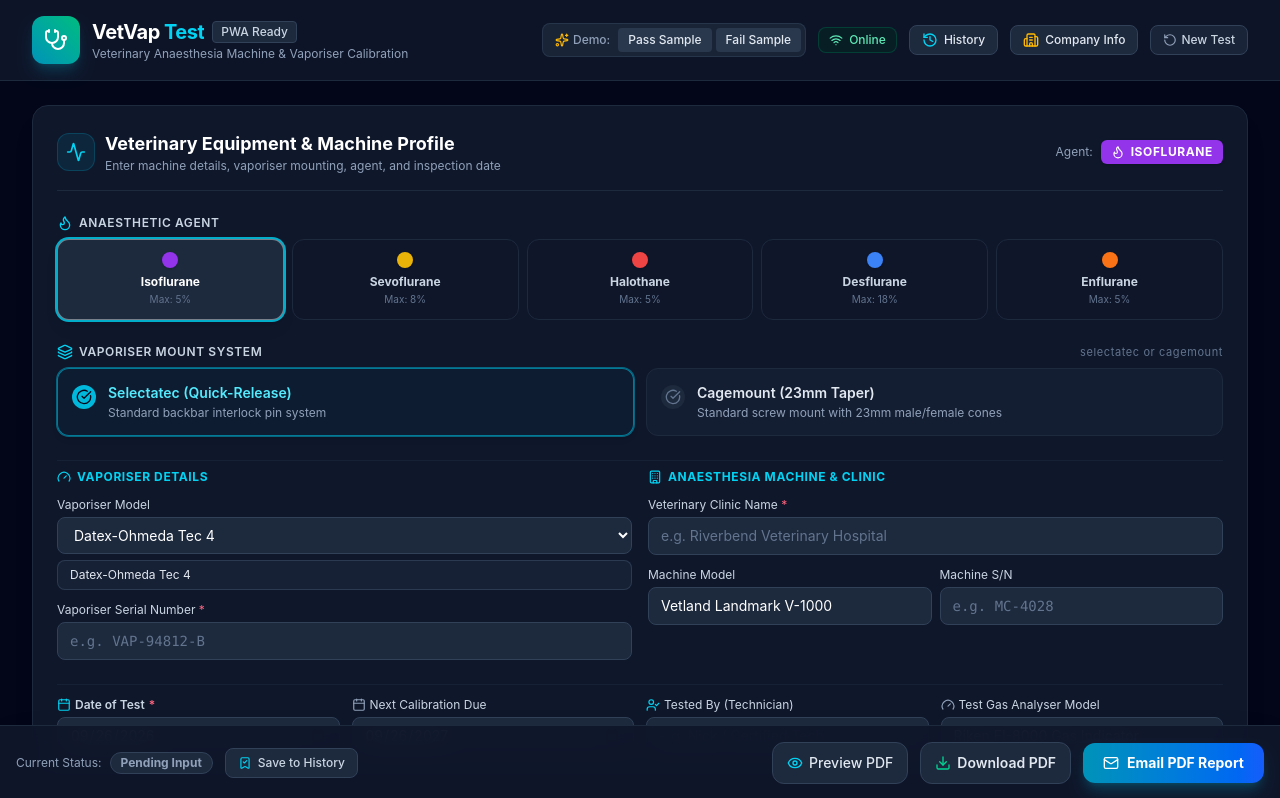
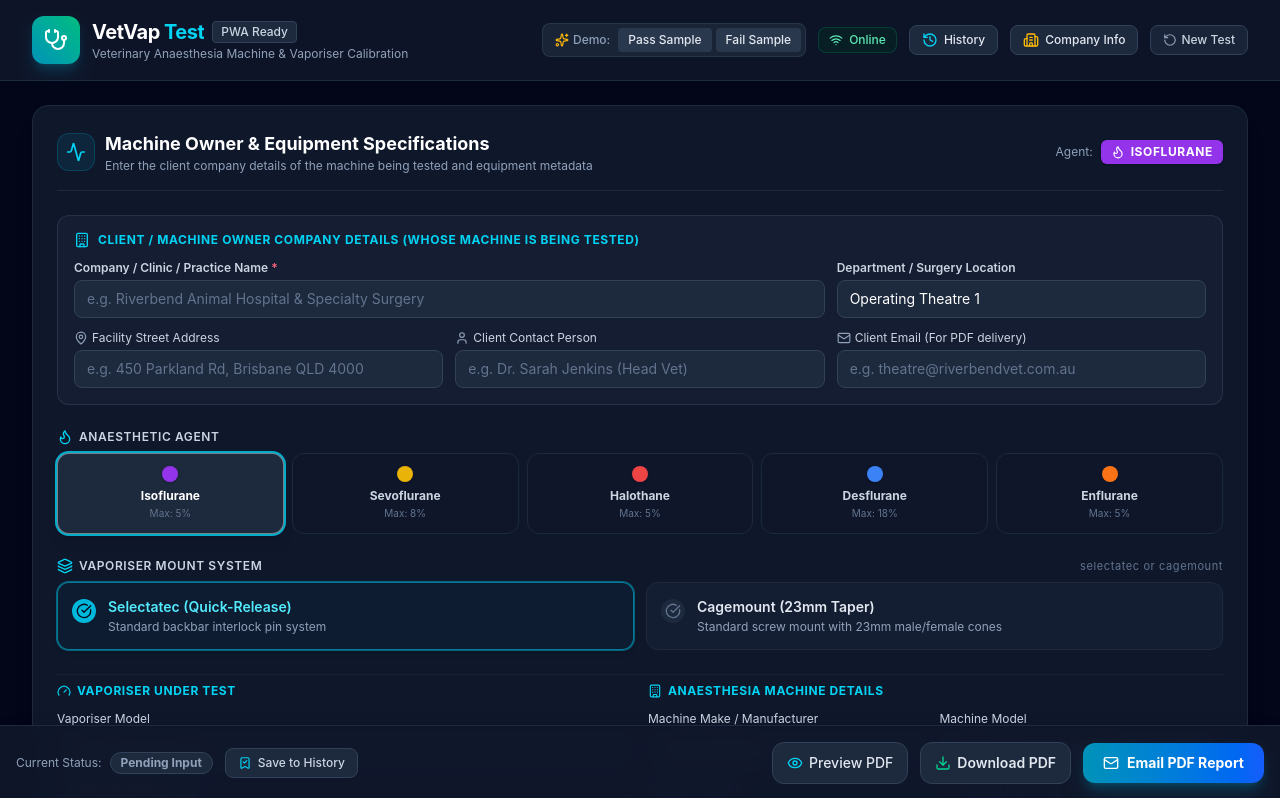
Before and after one commit to nickpstone/vet-anaesthesia-tester, a React (Vite) app: page / in a window 1280 px wide. Shown: the top 798 px of the page. Built offline with nearby package versions, Linux system fonts and the light colour scheme.

Commit message:
Add explicit company details for machine owner and testing provider

```diff
--- a/src/App.tsx
+++ b/src/App.tsx
@@ -98,22 +98,30 @@
     const today = getTodayDateString();
     if (type === 'pass') {
       setMachine({
-        clinicName: 'All Creatures Veterinary Hospital',
-        clinicAddress: '450 Parkland Rd, Brisbane QLD 4000',
-        clinicContact: 'dr.smith@allcreaturesvet.com.au',
+        ownerCompanyName: 'All Creatures Veterinary Specialty Hospital',
+        ownerDepartment: 'Operating Theatre 1 (Soft Tissue)',
+        ownerAddress: '450 Parkland Rd, Brisbane QLD 4000',
+        ownerContactPerson: 'Dr. Michael Smith BVSc (Head Surgeon)',
+        ownerContactEmail: 'dr.smith@allcreaturesvet.com.au',
+        ownerContactPhone: '+61 7 3840 1122',
+        machineManufacturer: 'Vetland Medical Systems',
         machineModel: 'Vetland Landmark V-1000',
         machineSerial: 'VLM-2041',
+        machineAssetTag: 'ASSET-BRIS-014',
         vaporiserModel: 'Datex-Ohmeda Tec 4',
         vaporiserSerial: 'VAP-8841-ISO',
         mountType: 'Selectatec',
         agent: 'Isoflurane',
         testDate: today,
         nextDueDate: '2027-09-26',
-        technicianName: 'Nick (Senior Biomedical Tech)',
+        technicianName: 'Nick (Senior Biomedical Engineer)',
         gasAnalyserModel: 'Riken FI-8000 Optical Analyser',
         gasAnalyserSerial: 'RK-99120',
         gasAnalyserCalDate: today,
-        notes: 'Annual routine compliance testing. Selectatec interlocks engage smoothly, zero-lock working normally, pressure tested to 30 cmH2O without decay.'
+        notes: 'Annual routine compliance testing. Selectatec interlocks engage smoothly, zero-lock working normally, pressure tested to 30 cmH2O without decay.',
+        clinicName: 'All Creatures Veterinary Specialty Hospital',
+        clinicAddress: '450 Parkland Rd, Brisbane QLD 4000',
+        clinicContact: 'dr.smith@allcreaturesvet.com.au'
       });
 
       // Pass values within +/- 4% to 8%
@@ -138,22 +146,30 @@
       showToast('Loaded PASS demo data (all points within ISO ±15% tolerance).');
     } else {
       setMachine({
-        clinicName: 'Bayside Veterinary Specialty Clinic',
-        clinicAddress: '12 Marine Parade, Melbourne VIC 3000',
-        clinicContact: 'theatre@baysidevet.com.au',
+        ownerCompanyName: 'Bayside Veterinary Emergency Centre',
+        ownerDepartment: 'Emergency Theatre 2',
+        ownerAddress: '12 Marine Parade, Melbourne VIC 3000',
+        ownerContactPerson: 'Dr. Emily Watson (Clinical Director)',
+        ownerContactEmail: 'theatre@baysidevet.com.au',
+        ownerContactPhone: '+61 3 9550 4400',
+        machineManufacturer: 'Burtons Medical UK',
         machineModel: 'Burtons Compact Anaesthesia Unit',
         machineSerial: 'BC-9941',
+        machineAssetTag: 'ASSET-MELB-089',
         vaporiserModel: 'Penlon Sigma Delta Sevo',
         vaporiserSerial: 'VAP-5520-SEV',
         mountType: 'Cagemount',
         agent: 'Sevoflurane',
         testDate: today,
         nextDueDate: '2027-09-26',
-        technicianName: 'Nick (Senior Biomedical Tech)',
+        technicianName: 'Nick (Senior Biomedical Engineer)',
         gasAnalyserModel: 'Datex-Ohmeda Capnomac Ultima',
         gasAnalyserSerial: 'DX-4410',
         gasAnalyserCalDate: today,
-        notes: 'Vaporiser delivering dangerously high output at 2.0% and 4.0% dial settings. Wick or temperature compensation bypass valve failed. REMOVED FROM THEATRE.'
+        notes: 'Vaporiser delivering dangerously high output at 2.0% and 4.0% dial settings. Wick or temperature compensation bypass valve failed. REMOVED FROM CLINICAL ROTATION.',
+        clinicName: 'Bayside Veterinary Emergency Centre',
+        clinicAddress: '12 Marine Parade, Melbourne VIC 3000',
+        clinicContact: 'theatre@baysidevet.com.au'
       });
 
       // Fail values exceeding tolerance
--- a/src/components/MachineDetailsCard.tsx
+++ b/src/components/MachineDetailsCard.tsx
@@ -8,7 +8,11 @@
   Gauge,
   Activity,
   CheckCircle,
-  HelpCircle
+  MapPin,
+  Phone,
+  Mail,
+  User,
+  Tag
 } from 'lucide-react';
 import { AnaestheticAgent, MachineInfo, MountType } from '../types';
 import {
@@ -29,6 +33,14 @@
 }) => {
   const handleFieldChange = (field: keyof MachineInfo, value: any) => {
     const updated = { ...machine, [field]: value };
+    // Synchronize legacy and new fields
+    if (field === 'ownerCompanyName') updated.clinicName = value;
+    if (field === 'clinicName') updated.ownerCompanyName = value;
+    if (field === 'ownerAddress') updated.clinicAddress = value;
+    if (field === 'clinicAddress') updated.ownerAddress = value;
+    if (field === 'ownerContactEmail') updated.clinicContact = value;
+    if (field === 'clinicContact') updated.ownerContactEmail = value;
+
     // If testDate changed, automatically suggest nextDueDate (+1 year)
     if (field === 'testDate') {
       updated.nextDueDate = getNextYearDateString(value);
@@ -38,7 +50,6 @@
 
   const handleAgentChange = (newAgent: AnaestheticAgent) => {
     const updated = { ...machine, agent: newAgent };
-    // If vaporiserModel was blank or default, suggest matching model
     const agentConfig = AGENT_CONFIGS[newAgent];
     if (agentConfig && agentConfig.commonModels.length > 0) {
       if (!machine.vaporiserModel || COMMON_VAPORISER_MODELS.includes(machine.vaporiserModel)) {
@@ -80,10 +91,10 @@
           </div>
           <div>
             <h2 className="text-base sm:text-lg font-bold text-white m-0">
-              Veterinary Equipment & Machine Profile
+              Machine Owner & Equipment Specifications
             </h2>
             <p className="text-xs text-slate-400 m-0">
-              Enter machine details, vaporiser mounting, agent, and inspection date
+              Enter the client company details of the machine being tested and equipment metadata
             </p>
           </div>
         </div>
@@ -101,7 +112,85 @@
         </div>
       </div>
 
-      {/* 1. ANAESTHETIC AGENT SELECTOR */}
+      {/* 1. MACHINE OWNER / CLIENT COMPANY DETAILS */}
+      <div className="bg-slate-800/40 rounded-xl p-4 border border-slate-700/60 space-y-3">
+        <div className="flex items-center gap-2 text-cyan-400 font-bold text-xs uppercase tracking-wider">
+          <Building className="w-4 h-4" />
+          Client / Machine Owner Company Details (Whose machine is being tested)
+        </div>
+
+        <div className="grid grid-cols-1 sm:grid-cols-2 md:grid-cols-3 gap-3">
+          <div className="sm:col-span-2">
+            <label className="block text-xs font-semibold text-slate-300 mb-1">
+              Company / Clinic / Practice Name <span className="text-rose-400">*</span>
+            </label>
+            <input
+              type="text"
+              required
+              value={machine.ownerCompanyName || machine.clinicName || ''}
+              onChange={(e) => handleFieldChange('ownerCompanyName', e.target.value)}
+              placeholder="e.g. Riverbend Animal Hospital & Specialty Surgery"
+              className="w-full px-3 py-2 bg-slate-800 border border-slate-700 rounded-lg text-sm text-white placeholder-slate-500 focus:outline-none focus:ring-2 focus:ring-cyan-500"
+            />
+          </div>
+
+          <div>
+            <label className="block text-xs font-semibold text-slate-300 mb-1">
+              Department / Surgery Location
+            </label>
+            <input
+              type="text"
+              value={machine.ownerDepartment || ''}
+              onChange={(e) => handleFieldChange('ownerDepartment', e.target.value)}
+              placeholder="e.g. Operating Theatre 2 / Dental Suite"
+              className="w-full px-3 py-2 bg-slate-800 border border-slate-700 rounded-lg text-sm text-white placeholder-slate-500 focus:outline-none focus:ring-2 focus:ring-cyan-500"
+            />
+          </div>
+        </div>
+
+        <div className="grid grid-cols-1 sm:grid-cols-3 gap-3">
+          <div className="sm:col-span-1">
+            <label className="block text-xs text-slate-300 mb-1 flex items-center gap-1">
+              <MapPin className="w-3.5 h-3.5 text-slate-400" /> Facility Street Address
+            </label>
+            <input
+              type="text"
+              value={machine.ownerAddress || machine.clinicAddress || ''}
+              onChange={(e) => handleFieldChange('ownerAddress', e.target.value)}
+              placeholder="e.g. 450 Parkland Rd, Brisbane QLD 4000"
+              className="w-full px-3 py-2 bg-slate-800 border border-slate-700 rounded-lg text-sm text-white placeholder-slate-500 focus:outline-none focus:ring-2 focus:ring-cyan-500"
+            />
+          </div>
+
+          <div>
+            <label className="block text-xs text-slate-300 mb-1 flex items-center gap-1">
+              <User className="w-3.5 h-3.5 text-slate-400" /> Client Contact Person
+            </label>
+            <input
+              type="text"
+              value={machine.ownerContactPerson || ''}
+              onChange={(e) => handleFieldChange('ownerContactPerson', e.target.value)}
+              placeholder="e.g. Dr. Sarah Jenkins (Head Vet)"
+              className="w-full px-3 py-2 bg-slate-800 border border-slate-700 rounded-lg text-sm text-white placeholder-slate-500 focus:outline-none focus:ring-2 focus:ring-cyan-500"
+            />
+          </div>
+
+          <div>
+            <label className="block text-xs text-slate-300 mb-1 flex items-center gap-1">
+              <Mail className="w-3.5 h-3.5 text-slate-400" /> Client Email (For PDF delivery)
+            </label>
+            <input
+              type="email"
+              value={machine.ownerContactEmail || machine.clinicContact || ''}
+              onChange={(e) => handleFieldChange('ownerContactEmail', e.target.value)}
+              placeholder="e.g. theatre@riverbendvet.com.au"
+              className="w-full px-3 py-2 bg-slate-800 border border-slate-700 rounded-lg text-sm text-white placeholder-slate-500 focus:outline-none focus:ring-2 focus:ring-cyan-500"
+            />
+          </div>
+        </div>
+      </div>
+
+      {/* 2. ANAESTHETIC AGENT SELECTOR */}
       <div>
         <label className="block text-xs font-semibold text-slate-300 uppercase tracking-wider mb-2 flex items-center gap-1.5">
           <Flame className="w-4 h-4 text-cyan-400" />
@@ -138,7 +227,7 @@
         </div>
       </div>
 
-      {/* 2. MOUNT SYSTEM SELECTOR (Cagemount vs Selectatec) */}
+      {/* 3. MOUNT SYSTEM SELECTOR (Cagemount vs Selectatec) */}
       <div>
         <label className="block text-xs font-semibold text-slate-300 uppercase tracking-wider mb-2 flex items-center justify-between">
           <span className="flex items-center gap-1.5">
@@ -178,13 +267,13 @@
         </div>
       </div>
 
-      {/* 3. VAPORISER & MACHINE SPECIFICS */}
+      {/* 4. HARDWARE SPECIFICS: MACHINE & VAPORISER */}
       <div className="grid grid-cols-1 md:grid-cols-2 gap-4 pt-2 border-t border-slate-800/60">
 
         {/* Left Column: Vaporiser Details */}
         <div className="space-y-3">
           <h3 className="text-xs font-bold text-cyan-400 uppercase tracking-wider flex items-center gap-1.5">
-            <Gauge className="w-3.5 h-3.5" /> Vaporiser Details
+            <Gauge className="w-3.5 h-3.5" /> Vaporiser Under Test
           </h3>
 
           <div>
@@ -227,27 +316,26 @@
           </div>
         </div>
 
-        {/* Right Column: Anaesthesia Machine & Clinic */}
+        {/* Right Column: Anaesthesia Machine Hardware */}
         <div className="space-y-3">
           <h3 className="text-xs font-bold text-cyan-400 uppercase tracking-wider flex items-center gap-1.5">
-            <Building className="w-3.5 h-3.5" /> Anaesthesia Machine & Clinic
+            <Building className="w-3.5 h-3.5" /> Anaesthesia Machine Details
           </h3>
 
+          <div className="grid grid-cols-2 gap-2">
             <div>
               <label className="block text-xs text-slate-300 mb-1">
-              Veterinary Clinic Name <span className="text-rose-400">*</span>
+                Machine Make / Manufacturer
               </label>
               <input
                 type="text"
-              required
-              value={machine.clinicName}
-              onChange={(e) => handleFieldChange('clinicName', e.target.value)}
-              placeholder="e.g. Riverbend Veterinary Hospital"
+                value={machine.machineManufacturer || ''}
+                onChange={(e) => handleFieldChange('machineManufacturer', e.target.value)}
+                placeholder="e.g. Vetland Medical"
                 className="w-full px-3 py-2 bg-slate-800 border border-slate-700 rounded-lg text-sm text-white placeholder-slate-500 focus:outline-none focus:ring-2 focus:ring-cyan-500"
               />
             </div>
 
-          <div className="grid grid-cols-2 gap-2">
             <div>
               <label className="block text-xs text-slate-300 mb-1">
                 Machine Model
@@ -257,7 +345,7 @@
                 list="machine-models"
                 value={machine.machineModel}
                 onChange={(e) => handleFieldChange('machineModel', e.target.value)}
-                placeholder="e.g. Vetland Landmark"
+                placeholder="e.g. Landmark V-1000"
                 className="w-full px-3 py-2 bg-slate-800 border border-slate-700 rounded-lg text-sm text-white placeholder-slate-500 focus:outline-none focus:ring-2 focus:ring-cyan-500"
               />
               <datalist id="machine-models">
@@ -266,10 +354,12 @@
                 ))}
               </datalist>
             </div>
+          </div>
 
+          <div className="grid grid-cols-2 gap-2">
             <div>
               <label className="block text-xs text-slate-300 mb-1">
-                Machine S/N
+                Machine Serial #
               </label>
               <input
                 type="text"
@@ -279,12 +369,25 @@
                 className="w-full px-3 py-2 bg-slate-800 border border-slate-700 rounded-lg text-sm text-white font-mono placeholder-slate-500 focus:outline-none focus:ring-2 focus:ring-cyan-500"
               />
             </div>
+
+            <div>
+              <label className="block text-xs text-slate-300 mb-1 flex items-center gap-1">
+                <Tag className="w-3 h-3 text-slate-400" /> Hospital Asset Tag #
+              </label>
+              <input
+                type="text"
+                value={machine.machineAssetTag || ''}
+                onChange={(e) => handleFieldChange('machineAssetTag', e.target.value)}
+                placeholder="e.g. ASSET-2024-08"
+                className="w-full px-3 py-2 bg-slate-800 border border-slate-700 rounded-lg text-sm text-white font-mono placeholder-slate-500 focus:outline-none focus:ring-2 focus:ring-cyan-500"
+              />
+            </div>
           </div>
         </div>
 
       </div>
 
-      {/* 4. DATES & TECHNICIAN / ANALYSER INFO */}
+      {/* 5. DATES & TECHNICIAN / ANALYSER INFO */}
       <div className="grid grid-cols-1 sm:grid-cols-2 md:grid-cols-4 gap-3 pt-3 border-t border-slate-800/60">
 
         <div>
--- a/src/types/index.ts
+++ b/src/types/index.ts
@@ -30,41 +30,64 @@
   dialPoints: DialPoint[];
 }
 
+/**
+ * Details of the Machine and the Client / Company whose machine is being tested
+ */
 export interface MachineInfo {
-  clinicName: string;
-  clinicAddress: string;
-  clinicContact: string;
-  machineModel: string;
-  machineSerial: string;
-  vaporiserModel: string;
-  vaporiserSerial: string;
-  mountType: MountType;
-  agent: AnaestheticAgent;
-  testDate: string;        // YYYY-MM-DD
-  nextDueDate: string;     // YYYY-MM-DD
-  technicianName: string;
-  gasAnalyserModel: string;
-  gasAnalyserSerial: string;
-  gasAnalyserCalDate: string;
-  notes: string;
+  // Client / Machine Owner Company Details
+  ownerCompanyName: string;       // e.g. 'Riverbend Animal Hospital & Referral Centre'
+  ownerDepartment: string;        // e.g. 'Operating Theatre 2 / Dental Surgery'
+  ownerAddress: string;           // e.g. '450 Parkland Rd, Brisbane QLD 4000'
+  ownerContactPerson: string;     // e.g. 'Dr. Sarah Jenkins BVSc'
+  ownerContactEmail: string;      // e.g. 'theatre@riverbendvet.com.au'
+  ownerContactPhone: string;      // e.g. '+61 7 3000 1234'
+
+  // Machine Details
+  machineManufacturer: string;    // e.g. 'Vetland Medical'
+  machineModel: string;           // e.g. 'Landmark V-1000'
+  machineSerial: string;          // e.g. 'VLM-2041'
+  machineAssetTag: string;        // e.g. 'ASSET-2024-08'
+
+  // Vaporiser Details
+  vaporiserModel: string;         // e.g. 'Datex-Ohmeda Tec 4'
+  vaporiserSerial: string;        // e.g. 'VAP-8841-ISO'
+  mountType: MountType;           // 'Selectatec' | 'Cagemount'
+  agent: AnaestheticAgent;        // 'Isoflurane' | 'Sevoflurane' | etc.
+
+  // Testing Dates & Tech
+  testDate: string;               // YYYY-MM-DD
+  nextDueDate: string;            // YYYY-MM-DD
+  technicianName: string;         // e.g. 'Nick (Certified Biomedical Tech)'
+  gasAnalyserModel: string;       // e.g. 'Riken FI-8000 Optical Gas Indicator'
+  gasAnalyserSerial: string;      // e.g. 'RK-99120'
+  gasAnalyserCalDate: string;     // YYYY-MM-DD
+  notes: string;                  // Inspection remarks
+
+  // Compatibility aliases
+  clinicName?: string;
+  clinicAddress?: string;
+  clinicContact?: string;
 }
 
+/**
+ * Details of the Testing / Calibration Service Provider Company
+ */
 export interface CompanyProfile {
-  companyName: string;
-  address: string;
-  phone: string;
-  email: string;
-  website: string;
-  accreditationNumber: string;
-  logoDataUrl: string; // Base64
+  companyName: string;            // e.g. 'BioMed Veterinary Calibration & Engineering Services'
+  address: string;                // e.g. '123 Medical Parkway, Suite 400, Sydney NSW 2000'
+  phone: string;                  // e.g. '+61 400 123 456'
+  email: string;                  // e.g. 'service@biomedvet.com.au'
+  website: string;                // e.g. 'www.biomedvet.com.au'
+  accreditationNumber: string;    // e.g. 'ISO/IEC 17025 Biomedical Accreditation #4928'
+  logoDataUrl: string;            // Base64 image
 }
 
 export type ToleranceMode = 'iso' | 'relative' | 'custom';
 
 export interface ToleranceConfig {
   mode: ToleranceMode;
-  percentage: number;   // default 15 (%)
-  absoluteFloor: number; // default 0.15 (%)
+  percentage: number;             // default 15 (%)
+  absoluteFloor: number;          // default 0.15 (%)
 }
 
 export interface PointEvaluation {
--- a/src/utils/constants.ts
+++ b/src/utils/constants.ts
@@ -151,11 +151,16 @@
 export const createInitialMachineInfo = (): MachineInfo => {
   const today = getTodayDateString();
   return {
-    clinicName: '',
-    clinicAddress: '',
-    clinicContact: '',
+    ownerCompanyName: '',
+    ownerDepartment: 'Operating Theatre 1',
+    ownerAddress: '',
+    ownerContactPerson: '',
+    ownerContactEmail: '',
+    ownerContactPhone: '',
+    machineManufacturer: 'Vetland Medical',
     machineModel: 'Vetland Landmark V-1000',
     machineSerial: '',
+    machineAssetTag: '',
     vaporiserModel: 'Datex-Ohmeda Tec 4',
     vaporiserSerial: '',
     mountType: 'Selectatec',
@@ -166,6 +171,9 @@
     gasAnalyserModel: 'Riken FI-8000 Gas Indicator',
     gasAnalyserSerial: '',
     gasAnalyserCalDate: today,
-    notes: 'Vaporiser inspected and calibrated using calibrated optical refractometer/gas analyser.'
+    notes: 'Vaporiser inspected and calibrated using calibrated optical refractometer/gas analyser.',
+    clinicName: '',
+    clinicAddress: '',
+    clinicContact: ''
   };
 };
--- a/src/utils/pdfGenerator.ts
+++ b/src/utils/pdfGenerator.ts
@@ -195,57 +195,73 @@
   doc.setFillColor(248, 250, 252); // Slate 50
   doc.setDrawColor(203, 213, 225);
   doc.setLineWidth(0.4);
-  const infoBoxHeight = 36;
+  const infoBoxHeight = 42;
   doc.roundedRect(leftMargin, currentY, contentWidth, infoBoxHeight, 1.5, 1.5, 'FD');
 
   const col1X = leftMargin + 4;
   const col2X = leftMargin + (contentWidth / 2) + 4;
   let infoY = currentY + 5;
 
-  // Column 1: Client & Anaesthesia Machine
+  // Column 1: Client & Facility Details
   doc.setFont('helvetica', 'bold');
   doc.setFontSize(8.5);
   doc.setTextColor(30, 41, 59);
-  doc.text('VETERINARY CLINIC / CLIENT', col1X, infoY);
-  infoY += 4;
+  doc.text('CLIENT / MACHINE OWNER COMPANY', col1X, infoY);
+  infoY += 4.5;
 
   doc.setFont('helvetica', 'normal');
-  doc.setFontSize(8);
+  doc.setFontSize(7.5);
   doc.setTextColor(71, 85, 105);
-  doc.text(`Clinic: ${machine.clinicName || 'Not specified'}`, col1X, infoY);
-  infoY += 4;
-  doc.text(`Address: ${machine.clinicAddress || 'Not specified'}`, col1X, infoY);
-  infoY += 4;
-  doc.text(`Machine Model: ${machine.machineModel || 'N/A'}`, col1X, infoY);
-  infoY += 4;
-  doc.text(`Machine Serial: ${machine.machineSerial || 'N/A'}`, col1X, infoY);
-  infoY += 4;
-  doc.text(`Technician: ${machine.technicianName || 'N/A'}`, col1X, infoY);
+  const clientCompany = machine.ownerCompanyName || machine.clinicName || 'Not specified';
+  doc.text(`Company/Clinic: ${clientCompany}`, col1X, infoY);
+  infoY += 3.8;
+  if (machine.ownerDepartment) {
+    doc.text(`Department/Room: ${machine.ownerDepartment}`, col1X, infoY);
+    infoY += 3.8;
+  }
+  const clientAddr = machine.ownerAddress || machine.clinicAddress || 'Not specified';
+  doc.text(`Facility Address: ${clientAddr}`, col1X, infoY);
+  infoY += 3.8;
+  if (machine.ownerContactPerson) {
+    doc.text(`Contact: ${machine.ownerContactPerson}`, col1X, infoY);
+    infoY += 3.8;
+  }
+  const clientEmail = machine.ownerContactEmail || machine.clinicContact || '';
+  if (clientEmail) {
+    doc.text(`Email: ${clientEmail}`, col1X, infoY);
+    infoY += 3.8;
+  }
+  doc.text(`Tested By Tech: ${machine.technicianName || 'Certified Technician'}`, col1X, infoY);
 
-  // Column 2: Vaporiser & Calibration Hardware
+  // Column 2: Equipment & Vaporiser Under Test
   infoY = currentY + 5;
   doc.setFont('helvetica', 'bold');
   doc.setFontSize(8.5);
   doc.setTextColor(30, 41, 59);
-  doc.text('VAPORISER UNDER TEST', col2X, infoY);
-  infoY += 4;
+  doc.text('EQUIPMENT & VAPORISER DETAILS', col2X, infoY);
+  infoY += 4.5;
 
   doc.setFont('helvetica', 'normal');
-  doc.setFontSize(8);
+  doc.setFontSize(7.5);
   doc.setTextColor(71, 85, 105);
+  const machName = `${machine.machineManufacturer ? machine.machineManufacturer + ' ' : ''}${machine.machineModel || 'N/A'}`;
+  doc.text(`Machine: ${machName} (S/N: ${machine.machineSerial || 'N/A'})`, col2X, infoY);
+  infoY += 3.8;
+  if (machine.machineAssetTag) {
+    doc.text(`Asset Tag #: ${machine.machineAssetTag}`, col2X, infoY);
+    infoY += 3.8;
+  }
   doc.text(`Vaporiser Model: ${machine.vaporiserModel || 'N/A'}`, col2X, infoY);
-  infoY += 4;
-  doc.text(`Vaporiser Serial: ${machine.vaporiserSerial || 'N/A'}`, col2X, infoY);
-  infoY += 4;
+  infoY += 3.8;
+  doc.text(`Vaporiser S/N: ${machine.vaporiserSerial || 'N/A'}`, col2X, infoY);
+  infoY += 3.8;
 
   // Highlight Mount Type & Agent
   doc.setFont('helvetica', 'bold');
-  doc.text(`Mount System: ${machine.mountType}`, col2X, infoY);
-  infoY += 4;
-  doc.text(`Agent: ${machine.agent}`, col2X, infoY);
-  infoY += 4;
+  doc.text(`Mount System: ${machine.mountType} | Agent: ${machine.agent}`, col2X, infoY);
+  infoY += 3.8;
   doc.setFont('helvetica', 'normal');
-  doc.text(`Test Gas Analyser: ${machine.gasAnalyserModel} (S/N: ${machine.gasAnalyserSerial || 'N/A'})`, col2X, infoY);
+  doc.text(`Gas Analyser: ${machine.gasAnalyserModel} (S/N: ${machine.gasAnalyserSerial || 'N/A'})`, col2X, infoY);
 
   currentY += infoBoxHeight + 6;
 
```
Lines whose indentation alone changed are shown as unchanged.
